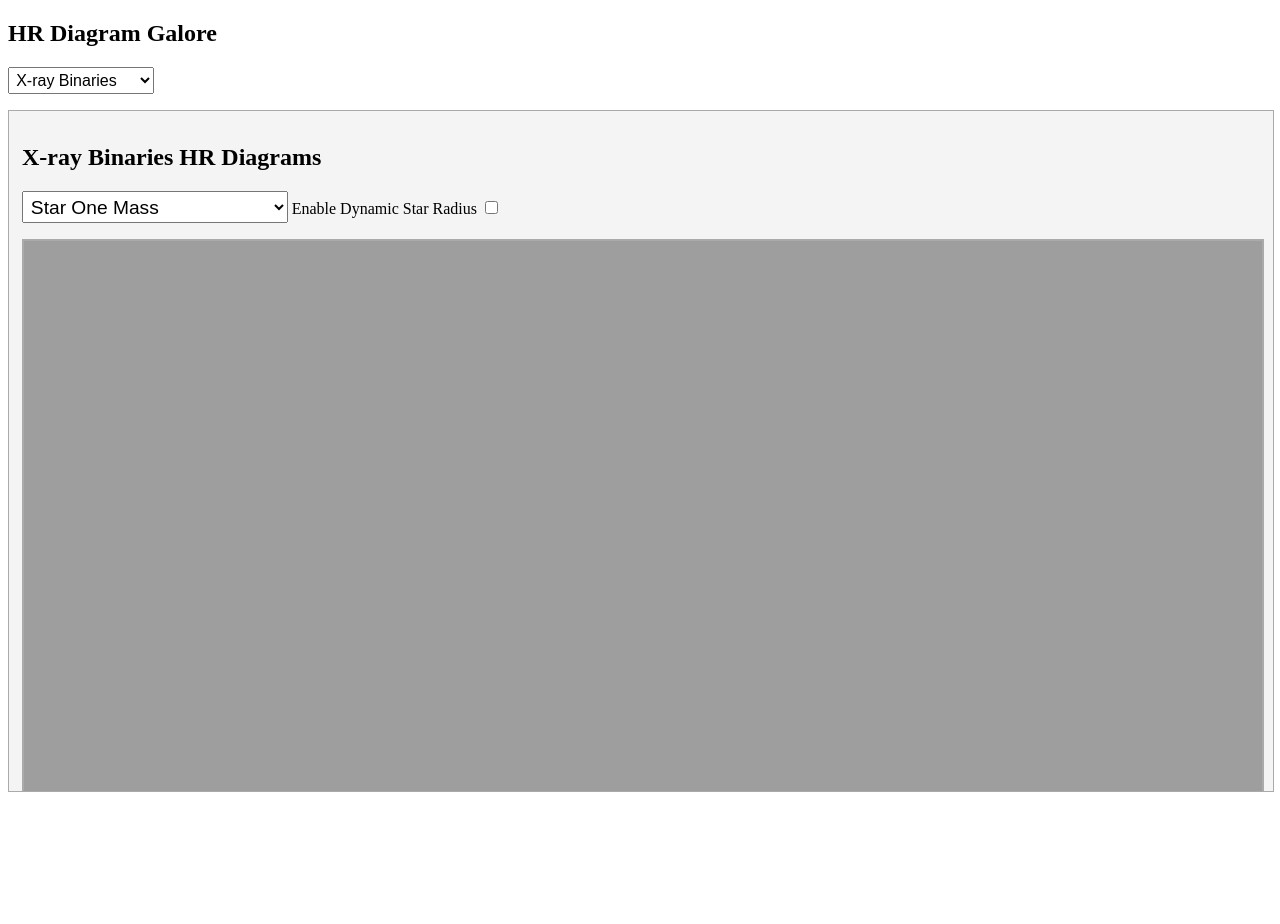
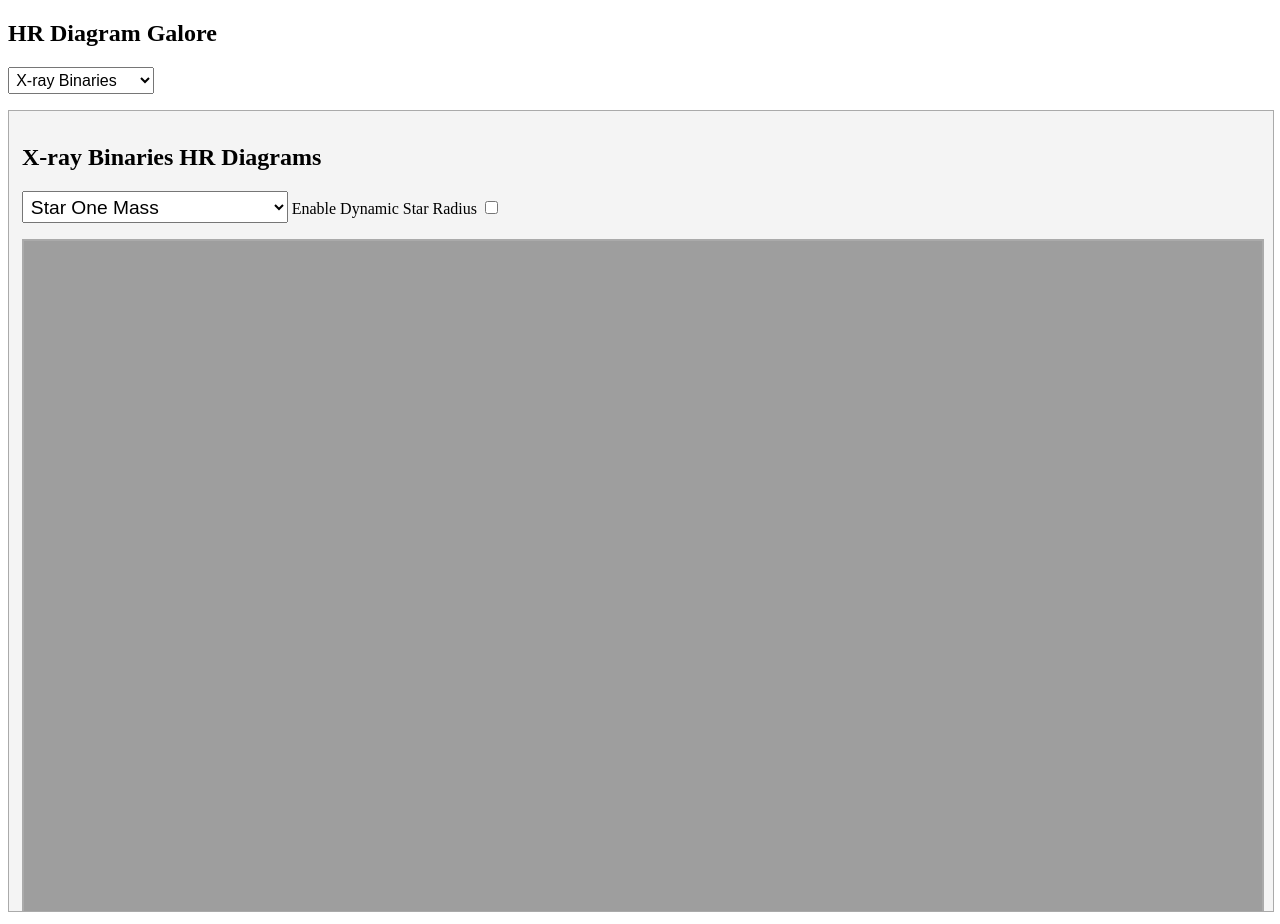
Before and after one commit to PiersonLip/Posydon_HR_Graphing_Script, a plain HTML site: page index.html in a window 1280 px wide. Before the commit the page ends 804 px from the top, so only its background shows below. Drawn offline with Linux system fonts and the light colour scheme.

Commit message:
cleaned up index.html to prevent clipping

```diff
--- a/index.html
+++ b/index.html
@@ -6,7 +6,7 @@
     <style>
         body { font-family: 'Times New Roman', Times, serif; padding: 20; background-color: #ffffff; }
         select { padding: .2em; font-size: 1em; }
-        iframe { width: 100%; height: 85vh; margin-top: 1em; border: 1px solid #aaa; background: #ffffff; }
+        iframe { width: 100%; height: 100vh; margin-top: 1em; border: 1px solid #aaa; background: #ffffff; }
     </style>
     </head>
     <body>
```
